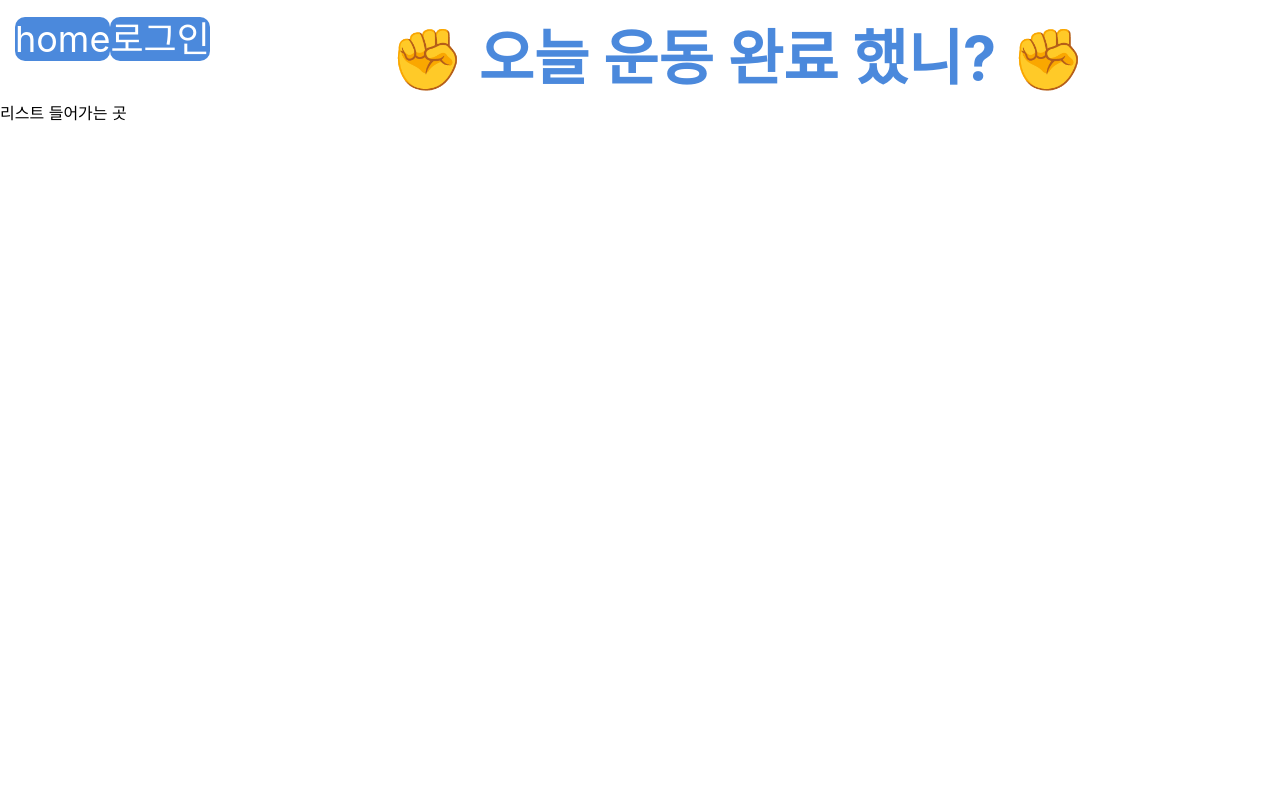
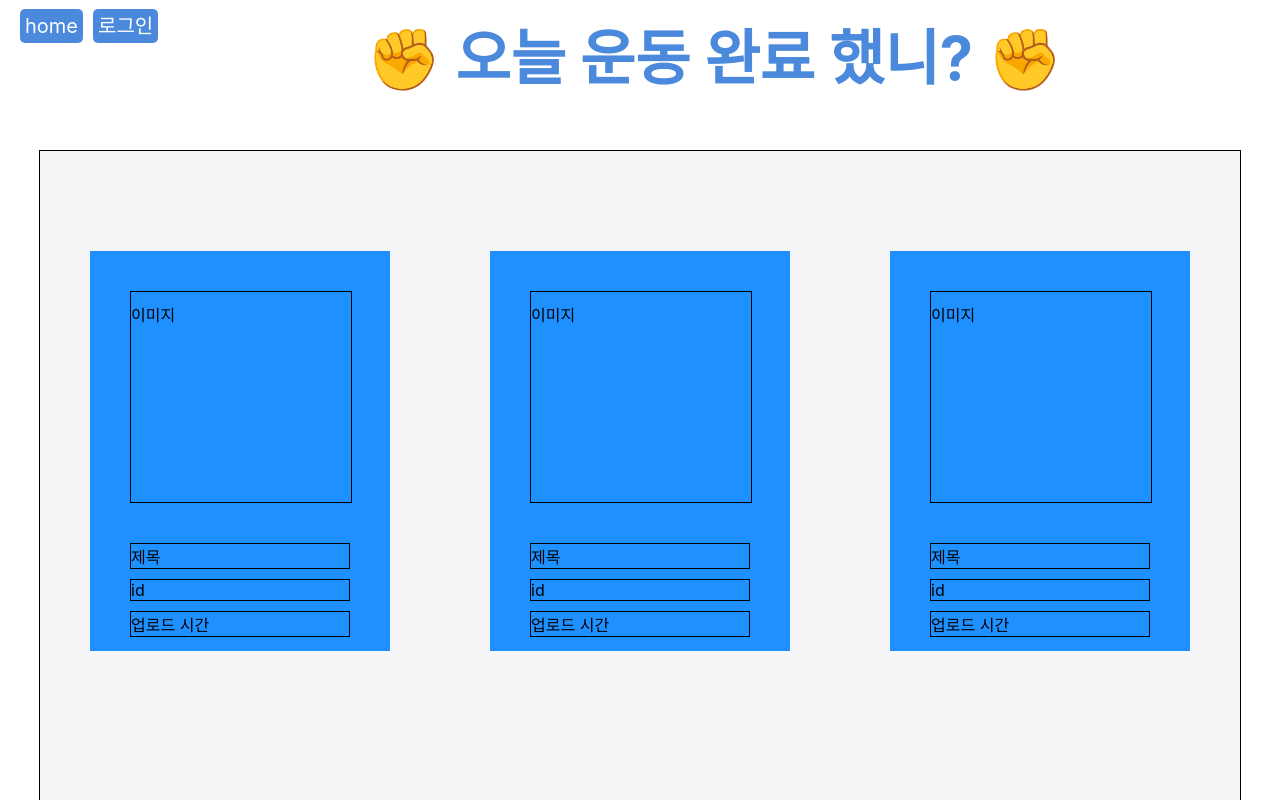
Before and after one commit to jamie7dev/Workout_done_today, a React (Create React App) app: page / in a window 1280 px wide. Shown: the top 800 px of the page. Built offline with nearby package versions, Linux system fonts and the light colour scheme.

Commit message:
Main페이지 레이아웃 Login: useState

```diff
--- a/src/components/Form/Login.jsx
+++ b/src/components/Form/Login.jsx
@@ -1,26 +1,34 @@
-import React from "react";
+import React, { useState } from "react";
 import styled from "styled-components";
 import { useNavigate } from "react-router-dom";
 
 
 const Login = () => {
   const navigate = useNavigate();
+  const [inputValue, setInputValue] = useState({
+    id: "",
+    pw: ""
+  })
+
+  const inputChangeHandler = (event) => {
+    const { name, value } = event.target;
+    setInputValue({ ...inputValue, [name]: value })
+  };
 
   return (
     <>
       <StLoginContainer>
-
         <StLoginBox>
           <StLoginHeader>
             <h1> 오늘 운동 완료했니? </h1>
           </StLoginHeader>
           <div>
             <label>ID</label>
-            <input type="text" value="id" />
+            <input type="text" name="id" onChange={inputChangeHandler} />
           </div>
           <div>
             <label>PW</label>
-            <input type="password" value="pw" />
+            <input type="password" name="pw" onChange={inputChangeHandler} />
           </div>
           <div>
             <button onClick={() => {navigate(`/`, { replace: true })}}>로그인</button>
--- a/src/components/Header/Header.jsx
+++ b/src/components/Header/Header.jsx
@@ -19,11 +19,12 @@ const HeaderStyle = styled.header`
   height: 10vh;
   padding: 10px 15px;
   span {
-    font-size: 36px;
+    font-size: 20px;
     color: white;
     background-color: #4B89DC;
-    border-radius: 10px;
-
+    border-radius: 5px;
+    padding: 5px;
+    margin: 5px;
   }
 `;
 
--- a/src/components/List/List.jsx
+++ b/src/components/List/List.jsx
@@ -1,14 +1,73 @@
 import React from "react";
+import styled from "styled-components";
 
 const List = () => {
 
   return (
     <>
-    <div>
-      리스트 들어가는 곳
-    </div>
+    <StListContainer>
+      <StListCard>
+        <StListImage>이미지</StListImage>
+        <StListTitle>제목</StListTitle>
+        <StUser>id</StUser>
+        <StTime>업로드 시간</StTime>
+      </StListCard>
+      <StListCard>
+        <StListImage>이미지</StListImage>
+        <StListTitle>제목</StListTitle>
+        <StUser>id</StUser>
+        <StTime>업로드 시간</StTime>
+      </StListCard>
+      <StListCard>
+        <StListImage>이미지</StListImage>
+        <StListTitle>제목</StListTitle>
+        <StUser>id</StUser>
+        <StTime>업로드 시간</StTime>
+      </StListCard>
+    </StListContainer>
     </>
   );
 };
 
 export default List;
+
+const StListContainer = styled.div`
+  border: 1px solid black;
+  background-color: whitesmoke;
+  width: 1200px;
+  height: 800px;
+  margin: 50px auto;
+  display: flex;
+  justify-content: space-around;
+`;
+
+const StListCard = styled.div`
+  background-color: dodgerblue;
+  width: 300px;
+  height: 400px;
+  margin-top: 100px;
+`;
+
+const StListImage = styled.div`
+  border: 1px solid black;
+  width: 220px;
+  height: 200px;
+  margin: 40px;
+  padding-top: 10px;
+
+`;
+
+const StListTitle = styled.div`
+  border: 1px solid black;
+  margin: 0 40px 10px 40px;
+`;
+
+const StUser = styled.div`
+  border: 1px solid black;
+  margin: 0 40px 10px 40px;
+`;
+
+const StTime = styled.div`
+  border: 1px solid black;
+  margin: 0 40px;
+`;
--- a/src/index.js
+++ b/src/index.js
@@ -1,13 +1,17 @@
 import React from 'react';
 import ReactDOM from 'react-dom/client';
+import { Provider } from "react-redux";
 import './index.css';
 import App from './App';
+// import store from './redux/config/configStore';
 import reportWebVitals from './reportWebVitals';
 
 const root = ReactDOM.createRoot(document.getElementById('root'));
 root.render(
   <React.StrictMode>
-    <App />
+    {/* <Provider store={store}> */}
+      <App />
+    {/* </Provider> */}
   </React.StrictMode>
 );
 
```
Also changed, not shown: src/redux/config/configStore.js (+9 -0 lines).
